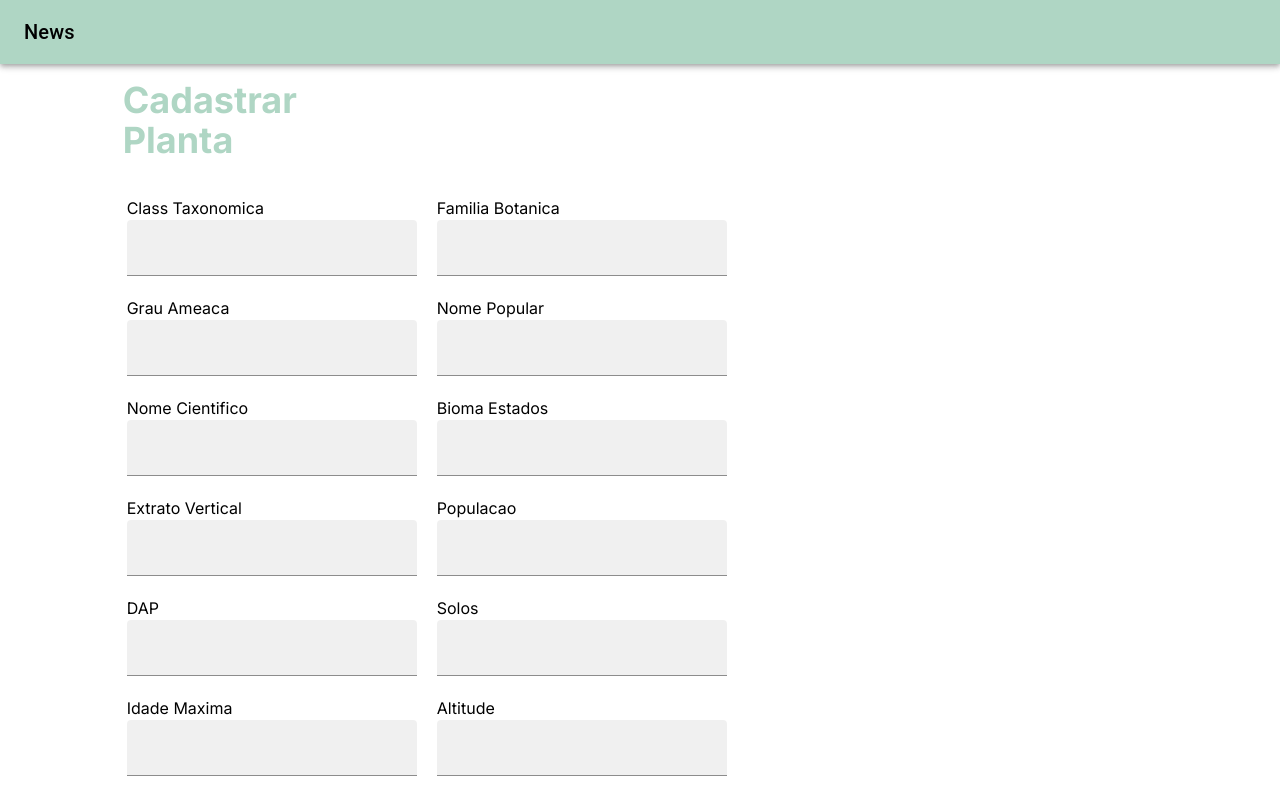
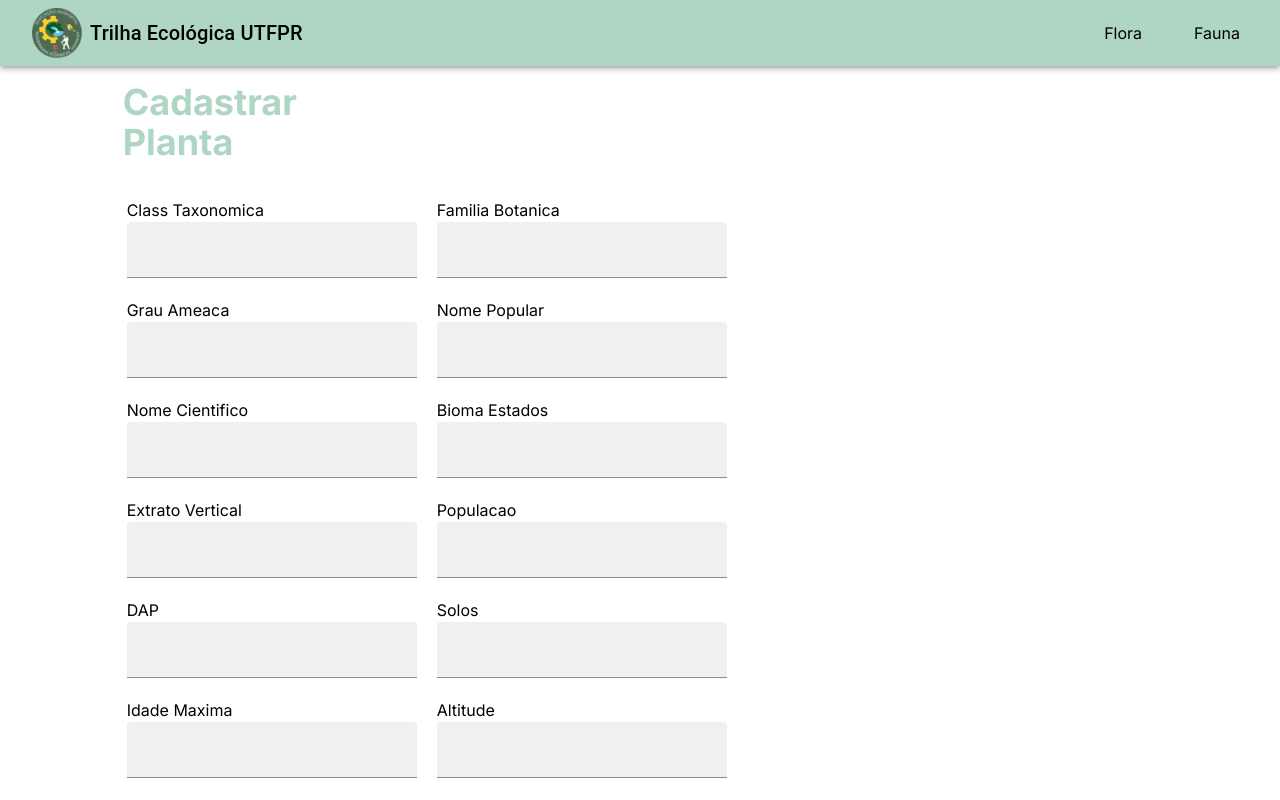
Before and after one commit to EnityBlackHawk/trilha-ecologica-next, a Next.js app: page /flora/add in a window 1280 px wide. Shown: the top 800 px of the page. Built offline with nearby package versions, Linux system fonts and the light colour scheme.

Commit message:
Add Backdrop with CircularProgress for loading state - Introduces a loading state with a backdrop and circular progress indicator when saving data in the form. - Updates the layout to include a new logo image and a navigation bar component.

```diff
--- a/src/app/flora/add/page.tsx
+++ b/src/app/flora/add/page.tsx
@@ -1,6 +1,6 @@
 "use client";
 
-import { Button, TextField, styled } from "@mui/material";
+import { Backdrop, Button, CircularProgress, TextField, styled } from "@mui/material";
 import Image from "next/image";
 import { useEffect, useState } from "react";
 import { PlantInfo } from "@/types";
@@ -52,6 +52,7 @@ const objPlantInfo: PlantInfo = {
 export default function Home() {
   const [inputData, setInputData] = useState<PlantInfo>(objPlantInfo);
   const [qrUrl, setQrUrl] = useState<string>("");
+  const [isLoading, setIsLoading] = useState(false);
   return (
     <div className="w-full flex justify-center items-center flex-row">
       <div className="w-1/2">
@@ -96,19 +97,22 @@ export default function Home() {
             onClick={async () => {
               const o = Object.keys(inputData);
               let allValid = true;
-              for (let i = 0; i < o.length; i++) {
-                if (inputData[o[i] as keyof PlantInfo].value.length < 1) {
-                  alert(o[i] as keyof PlantInfo);
-                  allValid = false;
-                  break;
-                }
-              }
+              // for (let i = 0; i < o.length; i++) {
+              //   if (inputData[o[i] as keyof PlantInfo].value.length < 1) {
+              //     alert(o[i] as keyof PlantInfo);
+              //     allValid = false;
+              //     break;
+              //   }
+              // }
               if (allValid) {
+                setIsLoading(true);
+                setInputData(objPlantInfo);
                 setQrUrl("");
                 const result = await save(inputData);
                 setQrUrl(
                   `https://api.qrserver.com/v1/create-qr-code/?size=150x150&data=${result.data.id}`
                 );
+                setIsLoading(false);
               }
             }}
           >
@@ -127,6 +131,12 @@ export default function Home() {
           />
         )}
       </div>
+      <Backdrop
+        sx={{ color: "#fff"}}
+        open={isLoading}
+      >
+        <CircularProgress color="inherit" />
+      </Backdrop>
     </div>
   );
 }
--- a/src/app/layout.tsx
+++ b/src/app/layout.tsx
@@ -2,6 +2,10 @@ import type { Metadata } from "next";
 import { Inter } from "next/font/google";
 import "./globals.css";
 import { AppBar, Button, IconButton, Toolbar, Typography } from "@mui/material";
+import Image from "next/image";
+import logo from "@/../public/logo-trilha.png"
+import Navbar from "@/components/navbar";
+
 
 const inter = Inter({ subsets: ["latin"] });
 
@@ -20,9 +24,11 @@ export default function RootLayout({
       <body className={inter.className}>
         <AppBar position="static" sx={{ backgroundColor: "#AFD6C4" }}>
           <Toolbar>
+            <Image src={logo} width={50} height={50} alt="logo" className="m-2"/>
             <Typography variant="h6" component="div" sx={{ flexGrow: 1, color: "black" }}>
-              News
+              Trilha Ecológica UTFPR
             </Typography>
+            <Navbar />
           </Toolbar>
         </AppBar>
         {children}
--- /dev/null
+++ b/src/components/navbar/index.tsx
@@ -0,0 +1,26 @@
+import Link from "next/link";
+
+const routes = [
+  { href: "/flora", text: "Flora" },
+  { href: "/fauna", text: "Fauna" },
+];
+
+const Navbar = () => {
+  return (
+    <nav>
+      <ul className="flex gap-5">
+        {routes.map((e, i) => {
+          return (
+            <li key={i}>
+              <Link href={e.href} className="text-black py-2 px-4 rounded hover:bg-main_darker hover:text-white transition-colors">
+                {e.text}
+              </Link>
+            </li>
+          );
+        })}
+      </ul>
+    </nav>
+  );
+};
+
+export default Navbar;
```
Also changed, not shown: public/logo-trilha.png (added).
